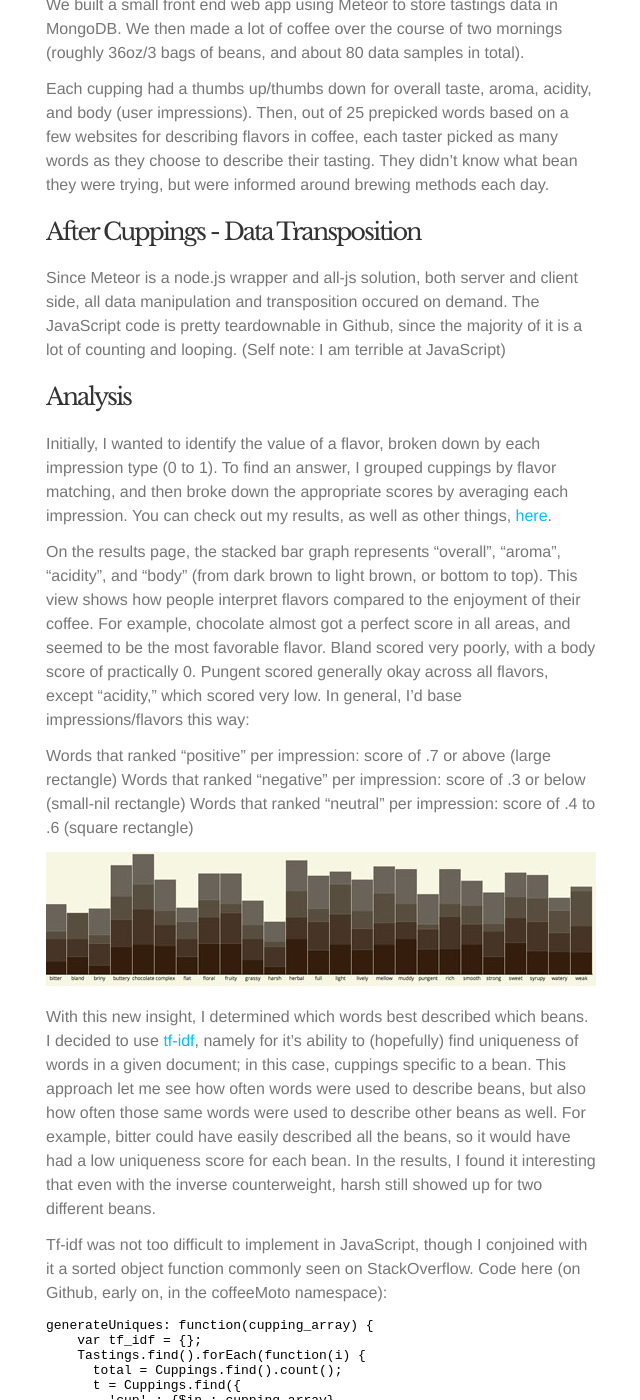
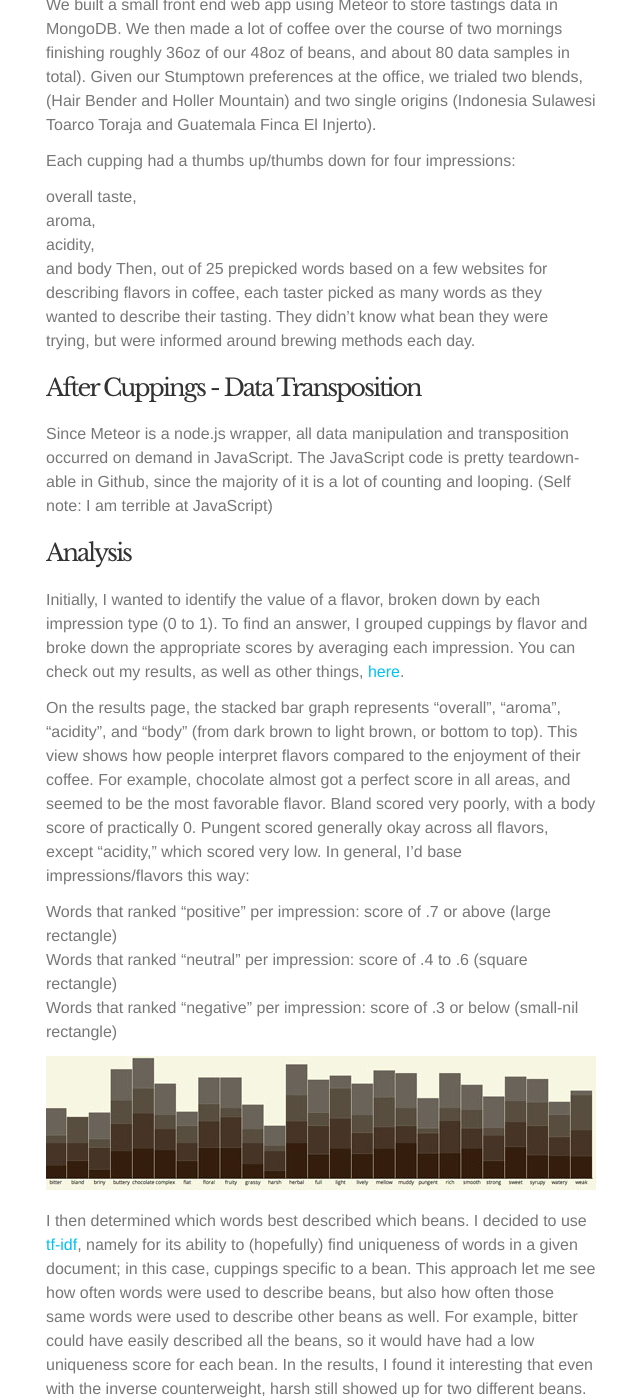
Before and after one commit to podopie/podopie.github.com, a Jekyll site: the page built from _posts/2013-04-29-data_hacking_and_coffee.md, in a window 1280 px wide and 1400 px high, scrolled down 374 px. Shown: the whole window, without its empty margins (319-959 px from the left). Built offline with Jekyll 4.4.1, drawn with Linux system fonts in a browser that asks for light colours; some of the changed text lies outside the part shown.

Commit message:
general readability things

```diff
--- a/_posts/2013-04-29-data_hacking_and_coffee.md
+++ b/_posts/2013-04-29-data_hacking_and_coffee.md
@@ -7,32 +7,35 @@ title: Data Hacking and Coffee
 ================
 This past week a coworker of mine and I decided to make coffee for everyone at our office as a hackathon project. The real project led to data analysis based on coffee tastings, or "cuppings", with the end goal of optimizing the coffee workflow of our office (because if we're drinking coffee, it should be awesome). In any case, it ended up being a really fun project, with some dramatic learnings about the simple value of yes/no questions in data collection.
 
-Preperation
+Preparation
 -----------
-We built a small front end web app using Meteor to store tastings data in MongoDB.
-We then made a lot of coffee over the course of two mornings (roughly 36oz/3 bags of beans, and about 80 data samples in total).
+We built a small front end web app using Meteor to store tastings data in MongoDB. We then made a lot of coffee over the course of two mornings finishing roughly 36oz of our 48oz of beans, and about 80 data samples in total). Given our Stumptown preferences at the office, we trialed two blends, (Hair Bender and Holler Mountain) and two single origins (Indonesia Sulawesi Toarco Toraja and Guatemala Finca El Injerto).
 
-Each cupping had a thumbs up/thumbs down for overall taste, aroma, acidity, and body (user impressions). Then, out of 25 prepicked words based on a few websites for describing flavors in coffee, each taster picked as many words as they choose to describe their tasting. They didn't know what bean they were trying, but were informed around brewing methods each day.
+Each cupping had a thumbs up/thumbs down for four impressions:
+* overall taste,
+* aroma,
+* acidity,
+* and body
+Then, out of 25 prepicked words based on a few websites for describing flavors in coffee, each taster picked as many words as they wanted to describe their tasting. They didn't know what bean they were trying, but were informed around brewing methods each day.
 
 After Cuppings - Data Transposition
 -----------------------------------
-Since Meteor is a node.js wrapper and all-js solution, both server and client side, all data manipulation and transposition occured on demand. The JavaScript code is pretty teardownable in Github, since the majority of it is a lot of counting and looping.
+Since Meteor is a node.js wrapper, all data manipulation and transposition occurred on demand in JavaScript. The JavaScript code is pretty teardown-able in Github, since the majority of it is a lot of counting and looping.
 (Self note: I am terrible at JavaScript)
 
 Analysis
 --------------------------
-Initially, I wanted to identify the value of a flavor, broken down by each impression type (0 to 1). To find an answer, I grouped cuppings by flavor matching, and then broke down the appropriate scores by averaging each impression. You can check out my results, as well as other things, <a href="http://coffeemoto.meteor.com/">here</a>.
+Initially, I wanted to identify the value of a flavor, broken down by each impression type (0 to 1). To find an answer, I grouped cuppings by flavor and broke down the appropriate scores by averaging each impression. You can check out my results, as well as other things, <a href="http://coffeemoto.meteor.com/">here</a>.
 
 On the results page, the stacked bar graph represents "overall", "aroma", "acidity", and "body" (from dark brown to light brown, or bottom to top). This view shows how people interpret flavors compared to the enjoyment of their coffee. For example, chocolate almost got a perfect score in all areas, and seemed to be the most favorable flavor. Bland scored very poorly, with a body score of practically 0. Pungent scored generally okay across all flavors, except "acidity," which scored very low. In general, I'd base impressions/flavors this way:
 
-Words that ranked "positive" per impression: score of .7 or above (large rectangle)
-Words that ranked "negative" per impression: score of .3 or below (small-nil rectangle)
-Words that ranked "neutral" per impression: score of .4 to .6 (square rectangle)
+* Words that ranked "positive" per impression: score of .7 or above (large rectangle)
+* Words that ranked "neutral" per impression: score of .4 to .6 (square rectangle)
+* Words that ranked "negative" per impression: score of .3 or below (small-nil rectangle)
 
 <a href="/public/images/cuppings_data_original.png"><img src="/public/images/cuppings_data.jpg" /></a>
 
-
-With this new insight, I determined which words best described which beans. I decided to use <a href="http://en.wikipedia.org/wiki/Tf%E2%80%93idf">tf-idf</a>, namely for it's ability to (hopefully) find uniqueness of words in a given document; in this case, cuppings specific to a bean. This approach let me see how often words were used to describe beans, but also how often those same words were used to describe other beans as well. For example, bitter could have easily described all the beans, so it would have had a low uniqueness score for each bean. In the results, I found it interesting that even with the inverse counterweight, harsh still showed up for two different beans.
+I then determined which words best described which beans. I decided to use <a href="http://en.wikipedia.org/wiki/Tf%E2%80%93idf">tf-idf</a>, namely for its ability to (hopefully) find uniqueness of words in a given document; in this case, cuppings specific to a bean. This approach let me see how often words were used to describe beans, but also how often those same words were used to describe other beans as well. For example, bitter could have easily described all the beans, so it would have had a low uniqueness score for each bean. In the results, I found it interesting that even with the inverse counterweight, harsh still showed up for two different beans.
 
 Tf-idf was not too difficult to implement in JavaScript, though I conjoined with it a sorted object function commonly seen on StackOverflow. Code here (on Github, early on, in the coffeeMoto namespace):
 <pre>generateUniques: function(cupping_array) {
@@ -60,9 +63,16 @@ Tf-idf was not too difficult to implement in JavaScript, though I conjoined with
   }
 </pre>
 
-Given the top three words that defined each bean, I used the impressions and flavor scores to see which bean had the most favorable tastes, with our top two beans being Stumptown's Holler Mountain and their single origin Guatemala Finca El Injerto. Looking at specific brewing methods, Hair Bender won out for top AeroPress, mostly for it's unique complex flavors brought to a more lightweight level, and the Indonesia Sulawesi Toarco Toraja for pour over, which was a new flavor for our office, and a bean I hope we get to have in the office more often based on it's very powerful "in your face" taste many of us found it to have.
+Bean Results
+------------
+
+Given the top three words that defined each bean, I used the impressions and flavor scores to see which bean had the most favorable tastes:
+* Holler Mountain won best espresso as people favored its deep and smooth flavor.
+* Hair Bender won top AeroPress brew, mostly for its unique complex flavors contained with a light touch.
+* Indonesia Sulawesi Toarco Toraja won for pour over, based on the very powerful but earthy "in your face" taste many of us found it to have.
+* Guatemala Finca El Injerto came out on top as the favorite in the office, but primarily due to the fact that it tasted great independent of brewing method.
 
 Conclusions
 -----------
 
-Never forget the power of simple yes/no questions in your application. Simply by having my users describe coffee and give it a thumbs up or down, I was able to (very roughly) turn around incredibly useful data for future coffee direction in the office. And I think eventually, we'll find our buttery chocolate herbal coffee bean (that is, until our tastes change).
+Never forget the power of simple yes/no questions in your application. Simply by having my users describe coffee and give it a thumbs up or down, I was able to (very roughly) turnaround incredibly useful data for future coffee direction in the office. And I think eventually, we'll find our buttery chocolate herbal coffee bean (that is, until our tastes change).
```
